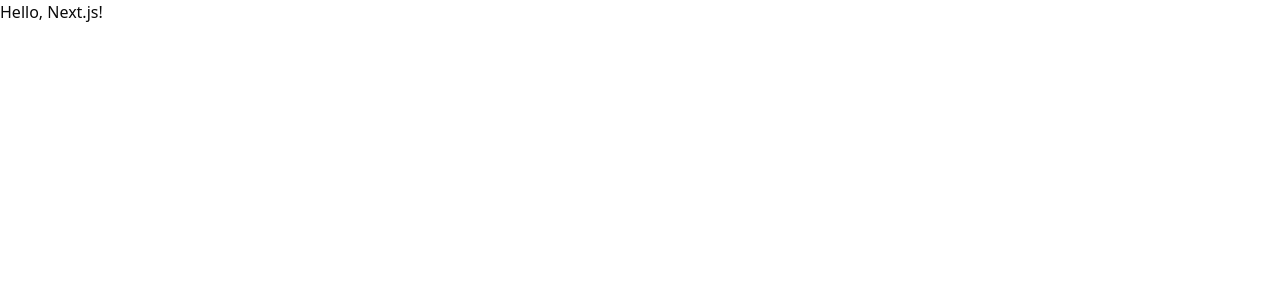
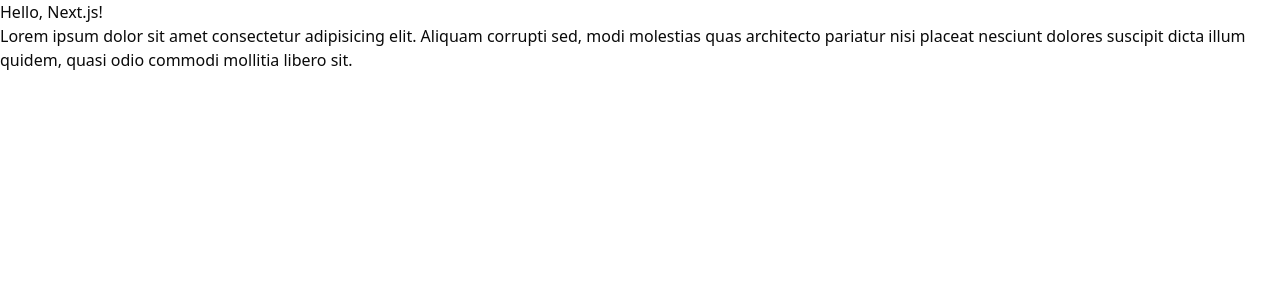
Before and after one commit to joaquinvaldezzz/git-workflow-playground, a Next.js app: page / in a window 1280 px wide. Shown: the top 300 px of the page. Built offline with nearby package versions, Linux system fonts and the light colour scheme.

Commit message:
feat: add dummy text

```diff
--- a/src/app/page.tsx
+++ b/src/app/page.tsx
@@ -2,6 +2,11 @@
   return (
     <div>
       <h1>Hello, Next.js!</h1>
+      <p>
+        Lorem ipsum dolor sit amet consectetur adipisicing elit. Aliquam corrupti sed, modi
+        molestias quas architecto pariatur nisi placeat nesciunt dolores suscipit dicta illum
+        quidem, quasi odio commodi mollitia libero sit.
+      </p>
     </div>
   );
 }
```
